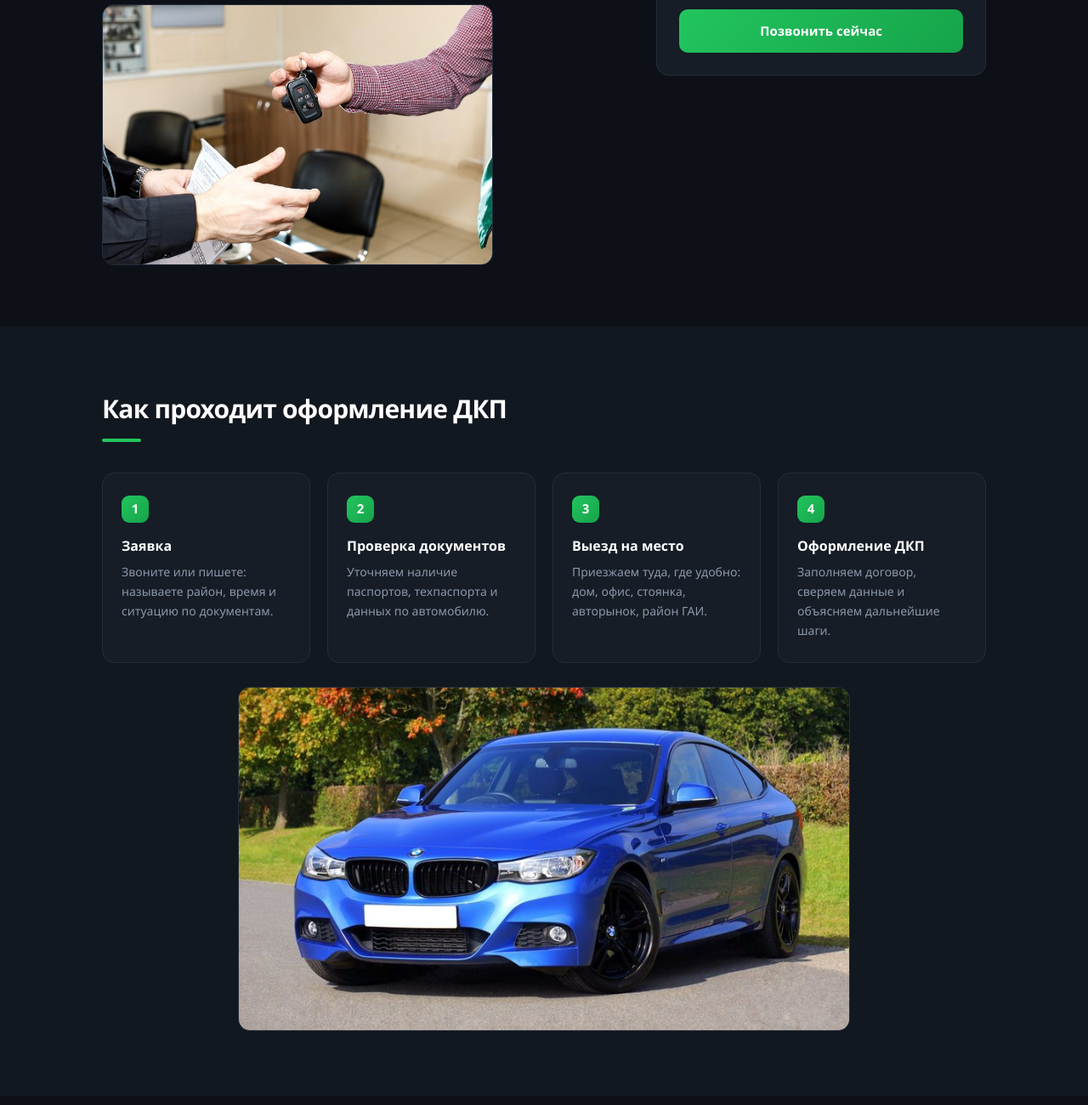
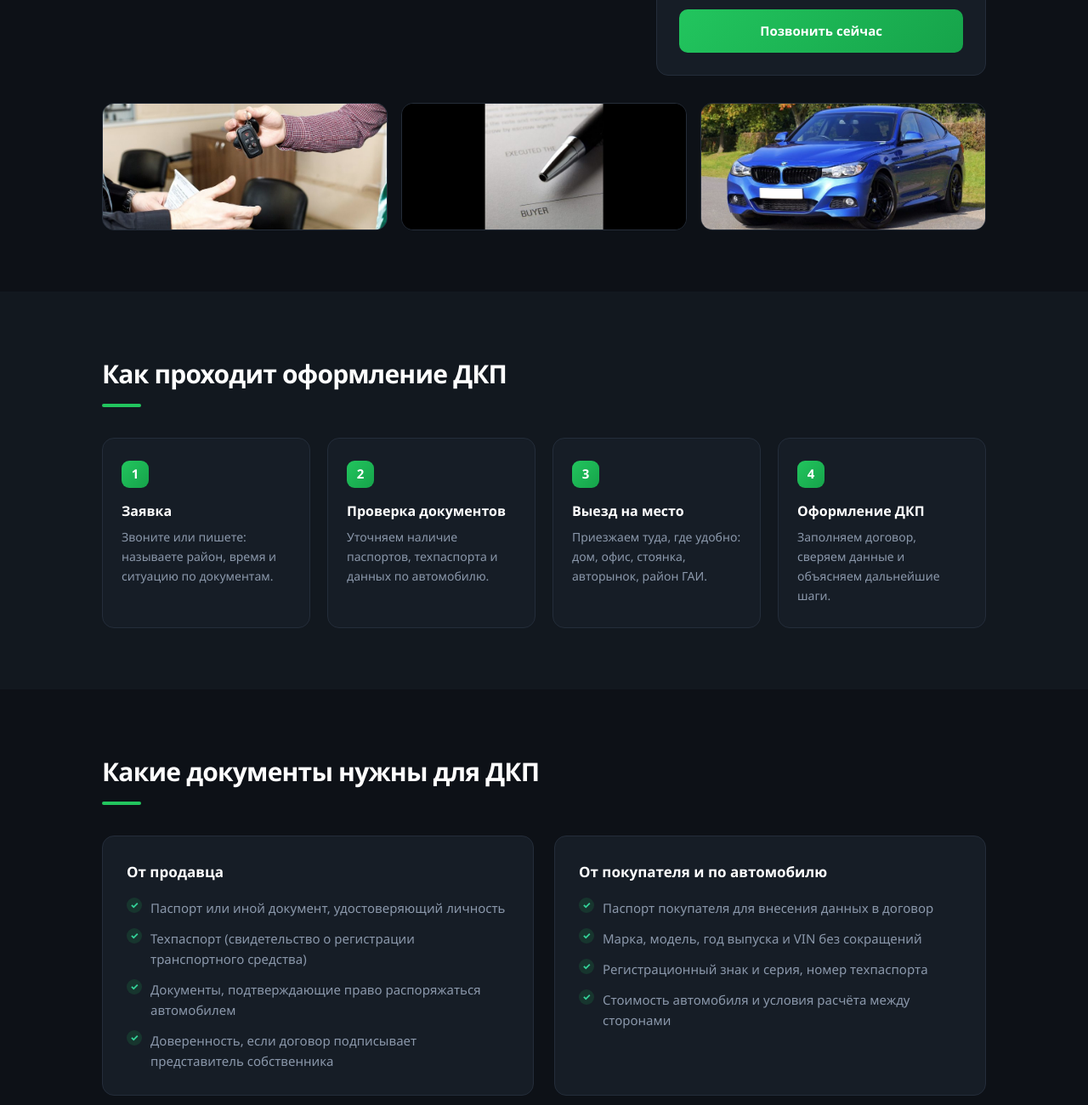
Before and after one commit to tolik-osmolovsky/podboravto, a plain HTML site: page index.html in a window 1280 px wide. Shown: the part 1060-2360 px from the top of the page at 85% size. Drawn offline with Linux system fonts and the light colour scheme.

Commit message:
fix: компактная галерея вместо больших баннеров

```diff
--- a/css/style.css
+++ b/css/style.css
@@ -652,31 +652,27 @@ img { max-width: 100%; }
 
 /* ---------- images ---------- */
 
-.section-img {
+.gallery {
+    display: grid;
+    grid-template-columns: repeat(3, 1fr);
+    gap: 16px;
+    margin-top: 32px;
+}
+
+.gallery img {
     display: block;
     width: 100%;
-    height: auto;
+    height: 150px;
+    object-fit: cover;
     border-radius: var(--radius);
     border: 1px solid var(--line);
-    margin-top: 24px;
+    filter: saturate(.9);
+    transition: filter .25s, transform .25s;
 }
 
-.section-img.banner {
-    max-width: 720px;
-    margin-left: auto;
-    margin-right: auto;
-    margin-top: 28px;
-    margin-bottom: 4px;
-}
-
-#documents .section-img.banner {
-    margin-top: 0;
-    margin-bottom: 30px;
-}
-
-.about-text .section-img {
-    margin-top: 22px;
-    max-width: 460px;
+.gallery img:hover {
+    filter: saturate(1.1);
+    transform: translateY(-3px);
 }
 
 /* ---------- about / text blocks (SEO) ---------- */
@@ -871,6 +867,8 @@ img { max-width: 100%; }
     .steps { grid-template-columns: 1fr; }
     .contacts { grid-template-columns: 1fr; }
     .about-grid { grid-template-columns: 1fr; }
+    .gallery { grid-template-columns: 1fr 1fr; }
+    .gallery img { height: 120px; }
     .text-after { padding: 16px 18px; }
     .cta { padding: 48px 0; }
     .cta h2 { font-size: 25px; }
--- a/index.html
+++ b/index.html
@@ -196,8 +196,6 @@
                             дальнейших действий. Работаем ежедневно, включая выходные и вечернее время, —
                             сделку можно закрыть в день обращения.
                         </p>
-                        <img class="section-img" src="img/deal.jpg" width="800" height="533" loading="lazy"
-                             alt="Оформление ДКП авто в Гомеле с выездом — передача ключей и документов">
                     </div>
                     <aside class="facts-card">
                         <h3>Коротко о работе</h3>
@@ -209,6 +207,14 @@
                         </ul>
                         <a class="btn btn-block" href="tel:+375293559988">Позвонить сейчас</a>
                     </aside>
+                </div>
+                <div class="gallery">
+                    <img src="img/deal.jpg" width="800" height="533" loading="lazy"
+                         alt="Оформление ДКП в Гомеле — передача ключей и документов">
+                    <img src="img/contract.jpg" width="800" height="500" loading="lazy"
+                         alt="Бланк договора купли-продажи авто">
+                    <img src="img/car.jpg" width="800" height="449" loading="lazy"
+                         alt="Оформление договора купли-продажи авто в Гомеле">
                 </div>
             </div>
         </section>
@@ -238,16 +244,12 @@
                         <p>Заполняем договор, сверяем данные и объясняем дальнейшие шаги.</p>
                     </li>
                 </ol>
-                <img class="section-img banner" src="img/car.jpg" width="800" height="449" loading="lazy"
-                     alt="Оформление договора купли-продажи авто в Гомеле с выездом">
             </div>
         </section>
 
         <section class="section" id="documents">
             <div class="container">
                 <h2 class="section-title">Какие документы нужны для ДКП</h2>
-                <img class="section-img banner" src="img/contract.jpg" width="800" height="500" loading="lazy"
-                     alt="Бланк договора купли-продажи авто и ручка перед подписанием">
                 <div class="text-cols">
                     <div class="text-col">
                         <h3>От продавца</h3>
```
